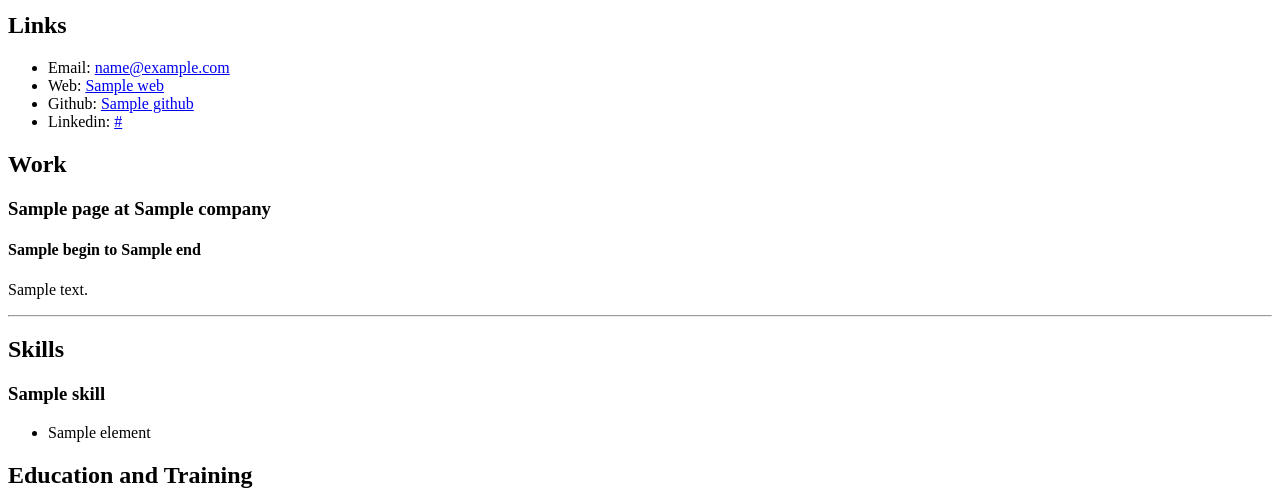
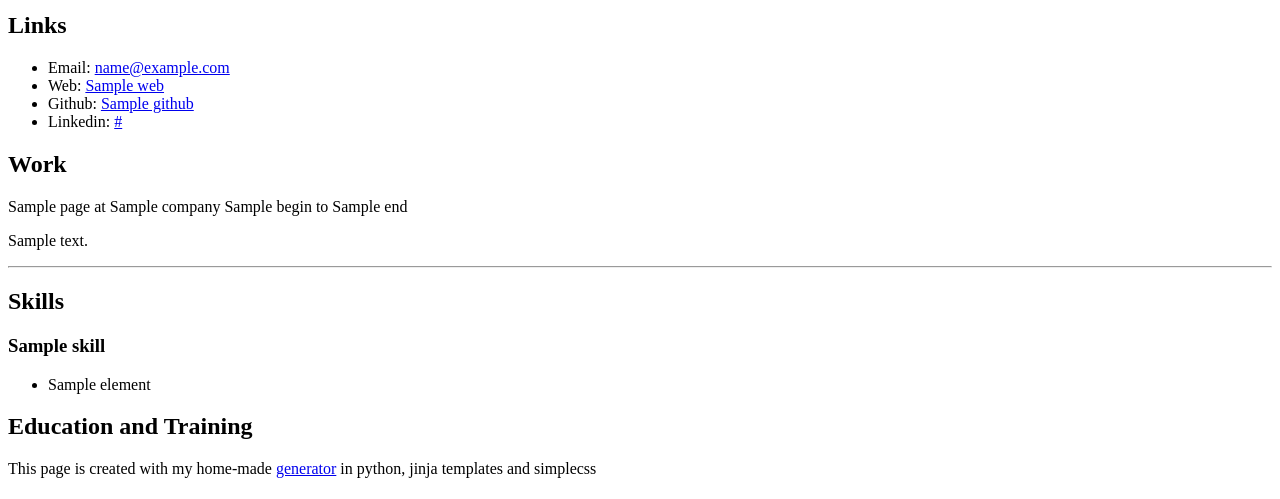
Before and after one commit to antoine-gallix/resume, a Python web app: template templates/body.html.jinja in a window 1280 px wide. Shown: the part 139-638 px from the top of the page. Run offline with Jinja, Linux system fonts and the light colour scheme; the template is opened without the code that fills it: most values are stand-ins (such as "Sample title", 1, 10 or a date in 2020).

Commit message:
remove header tags

```diff
--- a/templates/body.html.jinja
+++ b/templates/body.html.jinja
@@ -21,10 +21,8 @@
     <section>
         <h2>Work</h2>
         {% for page in work.values()|sort(attribute=begin) %}
-        <div class="spread">
-            <h3>{{page.title}} at {{page.company}}</h3>
-            <h4>{{page.begin}} to {{page.end}}</h4>
-        </div>
+        {{page.title}} at {{page.company}}
+        {{page.begin}} to {{page.end}}
         <p>{{page.description}}</p>
         <hr>
         {% endfor %}
```
